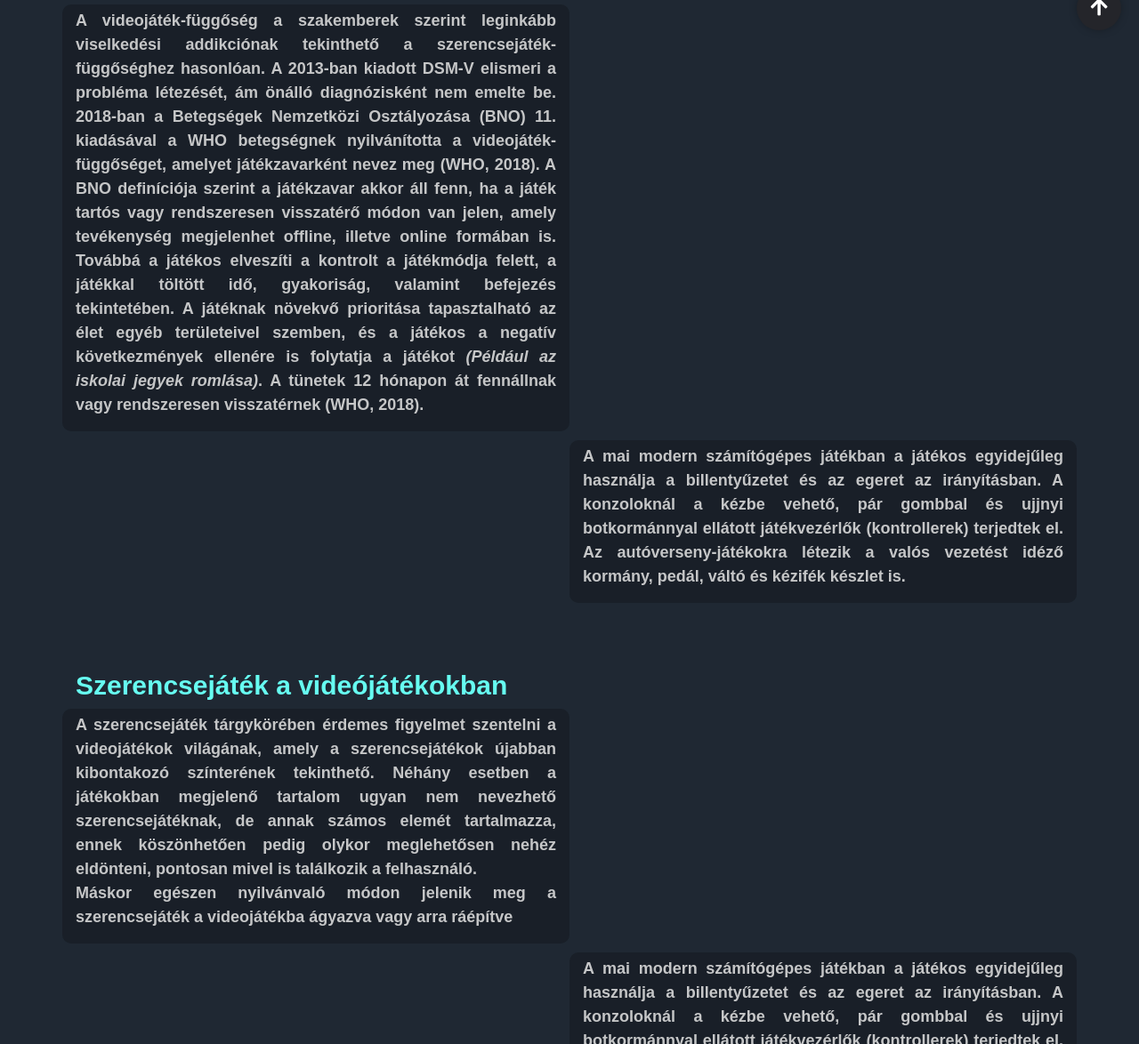
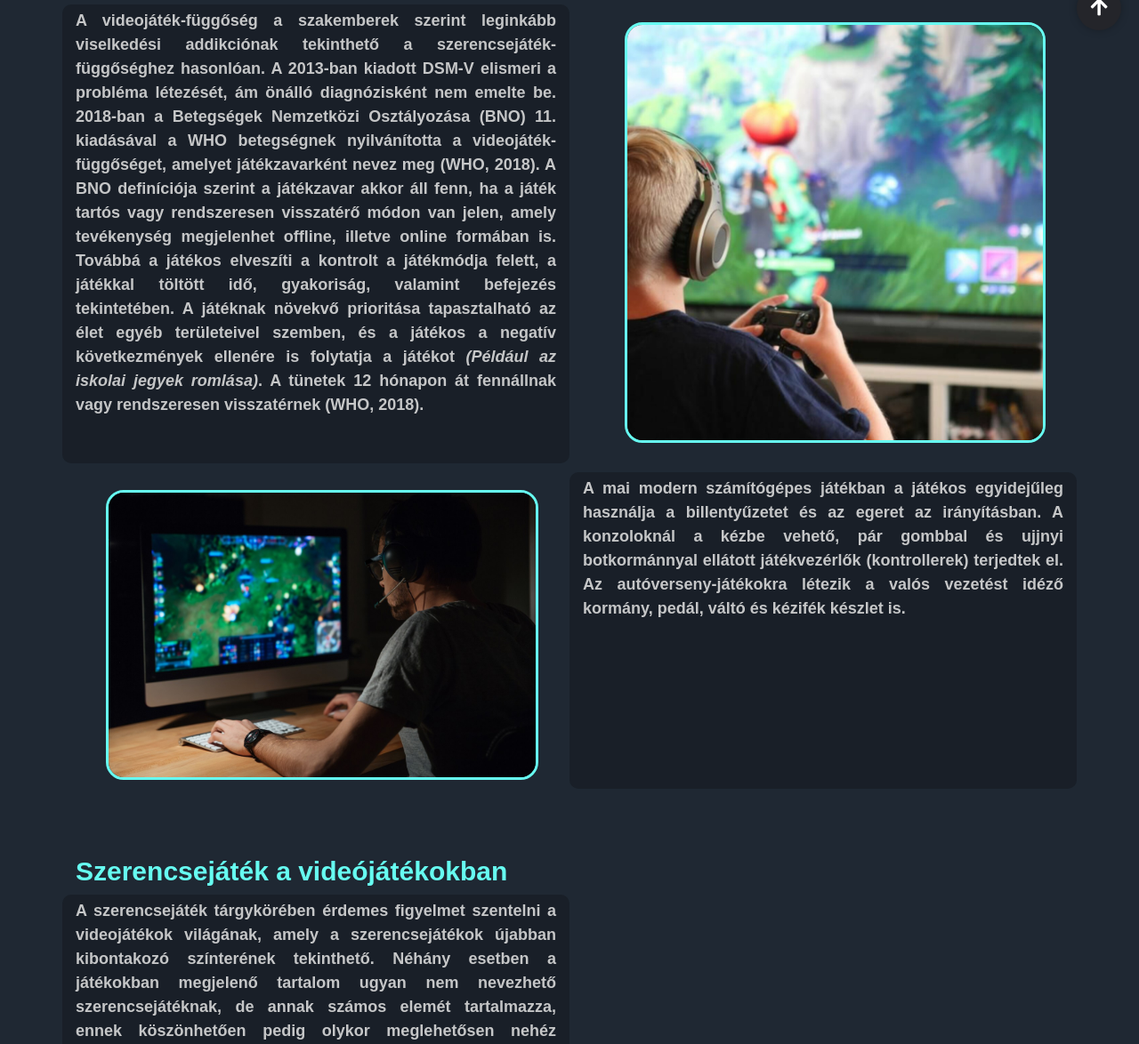
Before and after one commit to ZalanToth/Addiction, a plain HTML site: page index.html in a window 1280 px wide. Shown: the part 746-1920 px from the top of the page at 89% size. Drawn offline with nearby package versions, Linux system fonts and the light colour scheme; a script that the page names is missing.

Commit message:
Update index.html
Képek hozzáadása

```diff
--- a/index.html
+++ b/index.html
@@ -32,7 +32,7 @@
                 <!-- Dropdown -->
                 <li class="nav-item dropdown">
                     <a class="nav-link dropdown-toggle" href="#" id="navbardrop" data-toggle="dropdown">
-                        Artikulák
+                        Témák
                     </a>
                     <div class="dropdown-menu">
                         <a class="dropdown-item" href="#p1">Mi is az a videójáték?</a>
@@ -79,8 +79,12 @@
                     romlása)</i>. A tünetek 12 hónapon át fennállnak vagy rendszeresen visszatérnek (WHO, 2018).
                     </p>
             </div>
-            <div class="col-md-6"></div>
-            <div class="col-md-6"></div>
+            <div class="col-md-6">
+                <img src="gaming2.jpg" class="kep">
+            </div>
+            <div class="col-md-6">
+                <img src="gaming3.jpg" class="kep">
+            </div>
             <div class="col-md-6 szovegek">
                 <p>
                     A mai modern számítógépes játékban a játékos egyidejűleg használja a billentyűzetet és az egeret az irányításban. A konzoloknál a kézbe vehető, pár gombbal és ujjnyi botkormánnyal ellátott játékvezérlők (kontrollerek) terjedtek el. Az
```
Also changed, not shown: gaming2.jpg (added), gaming3.jpg (added).
